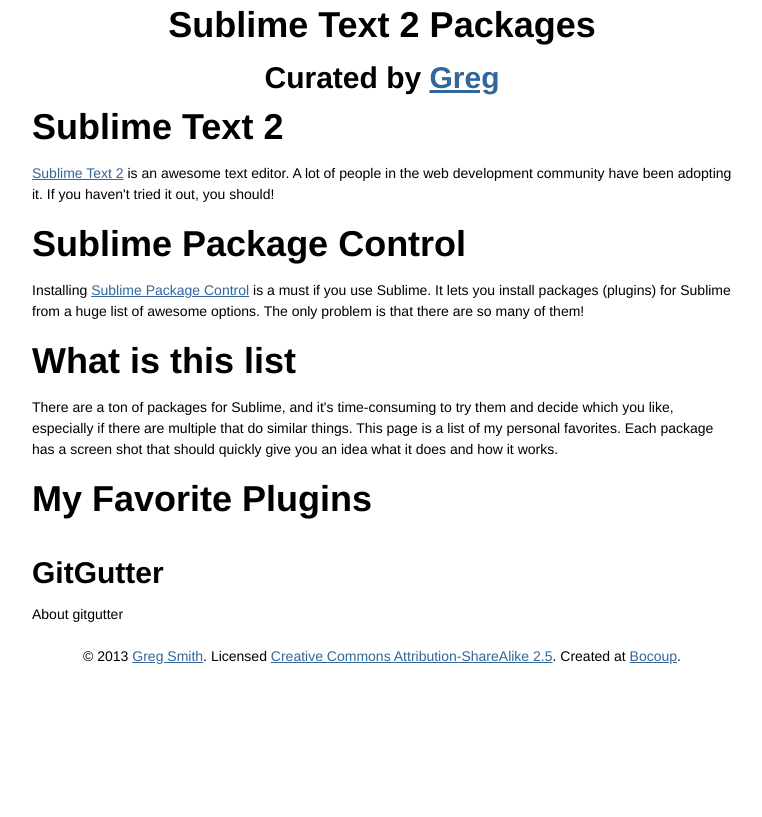
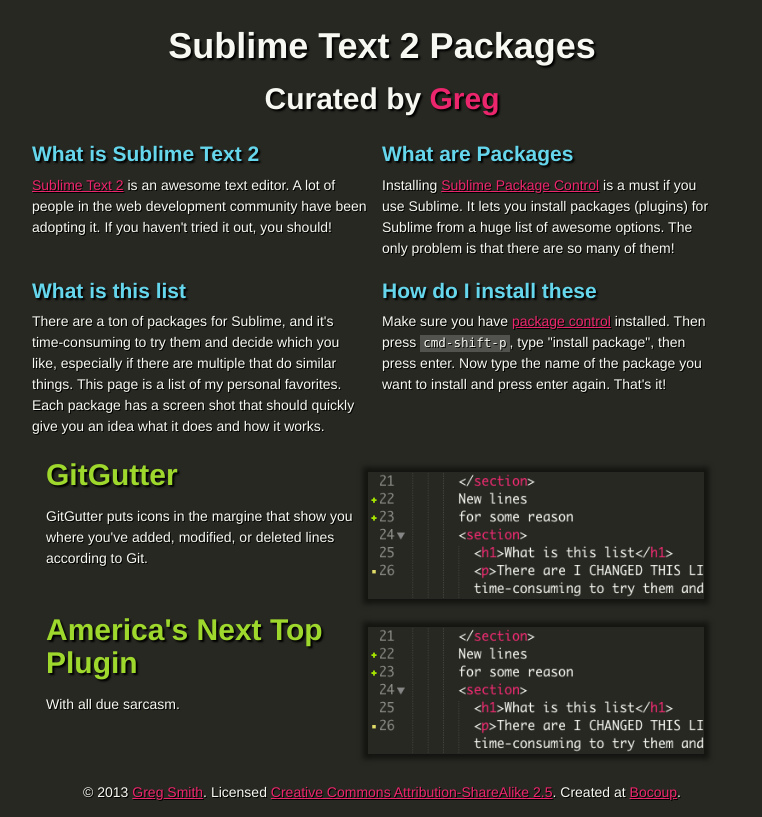
Before and after one commit to incompl/curated-sublime-package-list, a plain HTML site: page index.html in a window 1280 px wide. Shown: the whole page, without its empty margins (258-1020 px from the left). Drawn offline with Linux system fonts and the light colour scheme.

Commit message:
TOTALLY STYLE

```diff
--- a/css/style.css
+++ b/css/style.css
@@ -1,6 +1,54 @@
+body {
+  background-color: #272822;
+  color: #F8F8F2;
+  text-shadow: 1px 1px 0 black;
+}
+
+* {
+  -webkit-box-sizing: border-box;
+     -moz-box-sizing: border-box;
+          box-sizing: border-box;
+}
+
+a {
+  color: #EC266D;
+}
+a:visited {
+  color: #EC266D;
+}
+a:active {
+  color: #EC266D;
+}
+a:hover {
+  background-color: #EC266D;
+  color: white;
+}
+
+code {
+  background-color: rgba(255,255,255,.2);
+  border: none;
+}
+
+h1, h2, h3 {
+  color: #65D6EC;
+  text-shadow: 2px 2px 2px black;
+}
+
 header {
-  margin: .5em 0;
+  margin: 2em 0;
   text-align: center;
+}
+
+header h1, header h2 {
+  color: #F8F8F2;
+}
+
+header a {
+  text-decoration: none;
+}
+
+section h1 {
+  font-size: 1.5em;
 }
 
 #content {
@@ -8,6 +56,33 @@ header {
   margin: 1em auto;
 }
 
+.info {
+  width: 50%;
+  float: left;
+  padding: 0 1em 0 0;
+}
+
+#plugins {
+  clear: left;
+}
+
+.plugin {
+  overflow: auto;
+  margin: 0 1em;
+}
+
+.plugin h2 {
+  color: #9FD82D;
+}
+
+.plugin img {
+  float: right;
+  margin: 1em;
+  box-shadow: 0 0 5px 5px rgba(0,0,0,.5);
+  max-width: 50%;
+}
+
 footer {
   text-align: center;
+  margin: 1em 0;
 }
--- a/index.html
+++ b/index.html
@@ -11,25 +11,36 @@
       <h2>Curated by <a href="http://incompl.com">Greg</a></h2>
     </header>
     <div id="content">
-      <section>
-        <h1>Sublime Text 2</h1>
+      <section class="info">
+        <h1>What is Sublime Text 2</h1>
         <p><a href="http://www.sublimetext.com/">Sublime Text 2</a> is an awesome text editor. A lot of people in the web development community have been adopting it. If you haven't tried it out, you should!</p>
       </section>
-      <section>
-        <h1>Sublime Package Control</h1>
+      <section class="info">
+        <h1>What are Packages</h1>
         <p>Installing <a href="http://wbond.net/sublime_packages/package_control">Sublime Package Control</a> is a must if you use Sublime. It lets you install packages (plugins) for Sublime from a huge list of awesome options. The only problem is that there are so many of them!</p>
       </section>
-      <section>
+      <section class="info">
         <h1>What is this list</h1>
         <p>There are a ton of packages for Sublime, and it's time-consuming to try them and decide which you like, especially if there are multiple that do similar things. This page is a list of my personal favorites. Each package has a screen shot that should quickly give you an idea what it does and how it works.</p>
       </section>
-      <section>
-        <h1>My Favorite Plugins</h1>
+      <section class="info">
+        <h1>How do I install these</h1>
+        <p>Make sure you have <a href="http://wbond.net/sublime_packages/package_control">package control</a> installed. Then press <code>cmd-shift-p</code>, type "install package", then press enter. Now type the name of the package you want to install and press enter again. That's it!</p>
+      </section>
+      <section id="plugins">
+
         <div class="plugin">
-          <img src="">
+          <img src="img/GitGutter.png">
           <h2>GitGutter</h2>
-          <p>About gitgutter</p>
+          <p>GitGutter puts icons in the margine that show you where you've added, modified, or deleted lines according to Git.</p>
         </div>
+
+        <div class="plugin">
+          <img src="img/GitGutter.png">
+          <h2>America's Next Top Plugin</h2>
+          <p>With all due sarcasm.</p>
+        </div>
+
       </section>
     </div>
     <footer>
```
Also changed, not shown: img/GitGutter.png (added).
